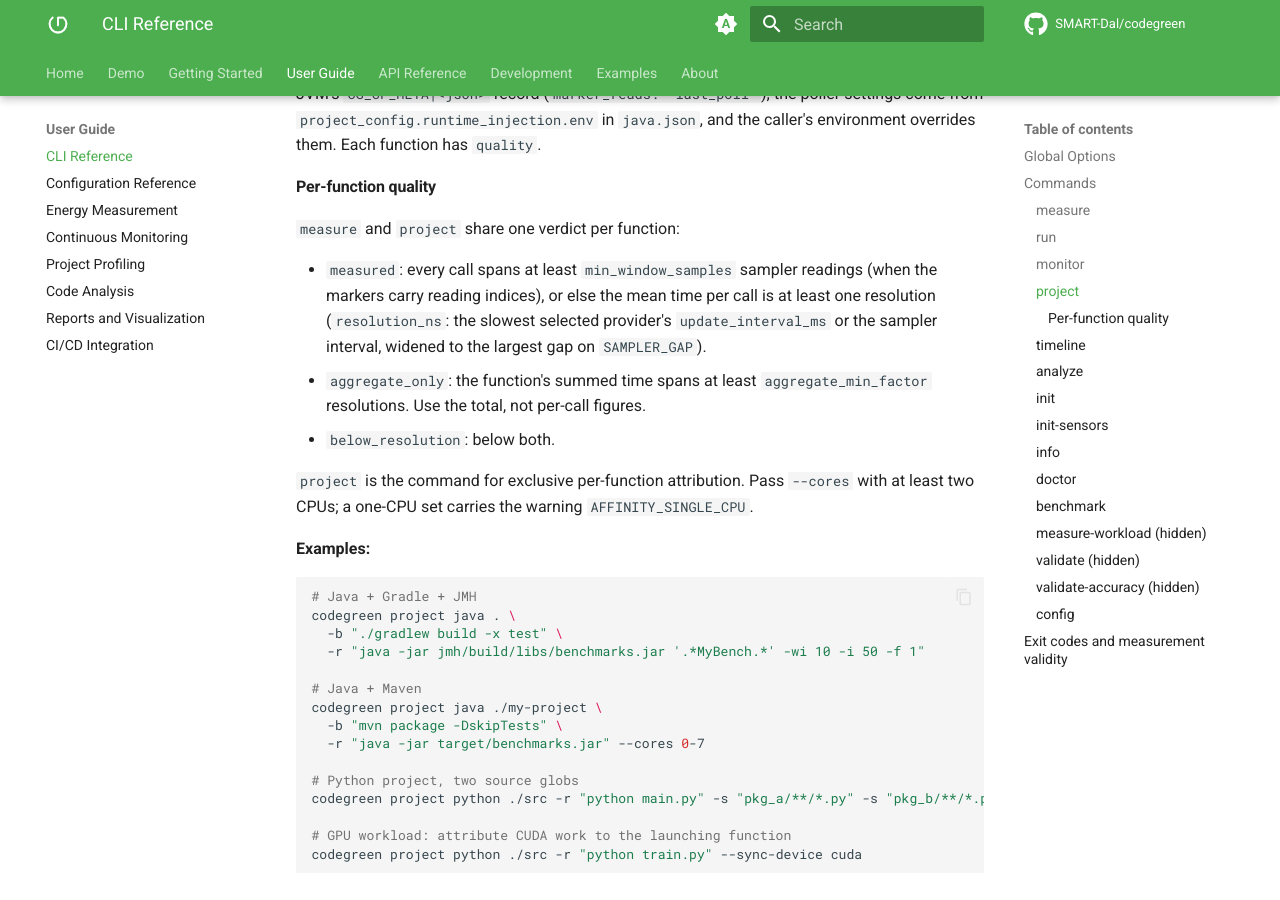
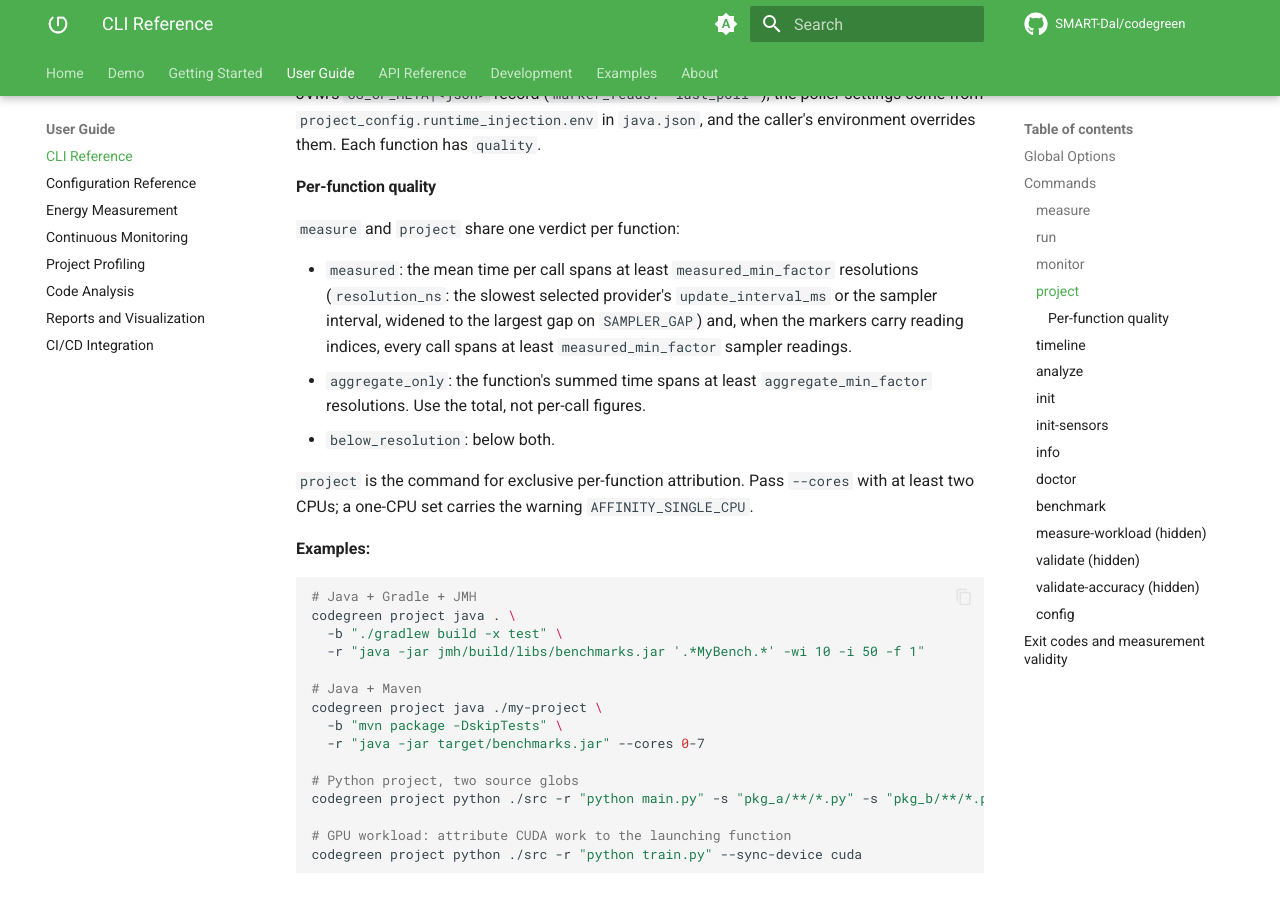
Before and after one commit to SMART-Dal/codegreen, an MkDocs documentation site: the page built from docs/website/docs/user-guide/cli-reference.md, in a window 1280 px wide and 900 px high, scrolled down 8057 px. Built offline with MkDocs 1.6.1 and Material for MkDocs 9.7.7, drawn with Linux system fonts in a browser that asks for light colours; comment, search, counter and statistics services are not loaded.

Commit message:
Grade per-function quality by readings and resolutions per call
function_quality called a function measured when its shortest call spanned min_window_samples
(2) sampler readings, whatever the window was in resolutions, so a 22 ms call with two readings or
a 50 ns call with 40 synthetic readings was per-call trustworthy. measured now needs the mean call
to span measured_min_factor resolutions and every call as many sampler readings (when the markers
carry reading indices); the threshold lives in measurement.report.validity, raw values are
unchanged and min_window_samples only gates the root window.

```diff
--- a/docs/website/docs/user-guide/cli-reference.md
+++ b/docs/website/docs/user-guide/cli-reference.md
@@ -294,11 +294,11 @@ caller's environment overrides them. Each function has `quality`.
 
 `measure` and `project` share one verdict per function:
 
-- `measured`: every call spans at least `min_window_samples` sampler readings
-  (when the markers carry reading indices), or else the mean time per call is
-  at least one resolution (`resolution_ns`: the slowest selected provider's
+- `measured`: the mean time per call spans at least `measured_min_factor`
+  resolutions (`resolution_ns`: the slowest selected provider's
   `update_interval_ms` or the sampler interval, widened to the largest gap on
-  `SAMPLER_GAP`).
+  `SAMPLER_GAP`) and, when the markers carry reading indices, every call spans
+  at least `measured_min_factor` sampler readings.
 - `aggregate_only`: the function's summed time spans at least
   `aggregate_min_factor` resolutions. Use the total, not per-call figures.
 - `below_resolution`: below both.
```
Also changed, not shown: docs/website/docs/user-guide/configuration-reference.md (+2 -1 lines), 3 other files.
